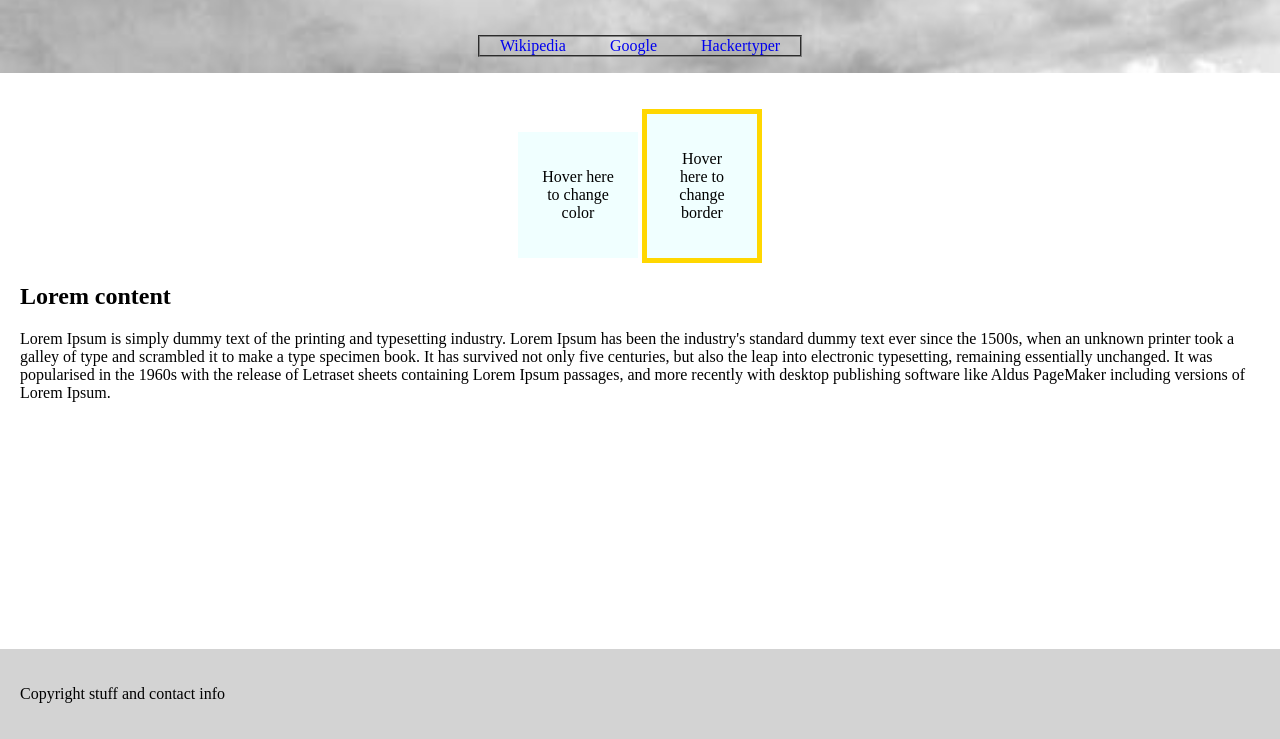
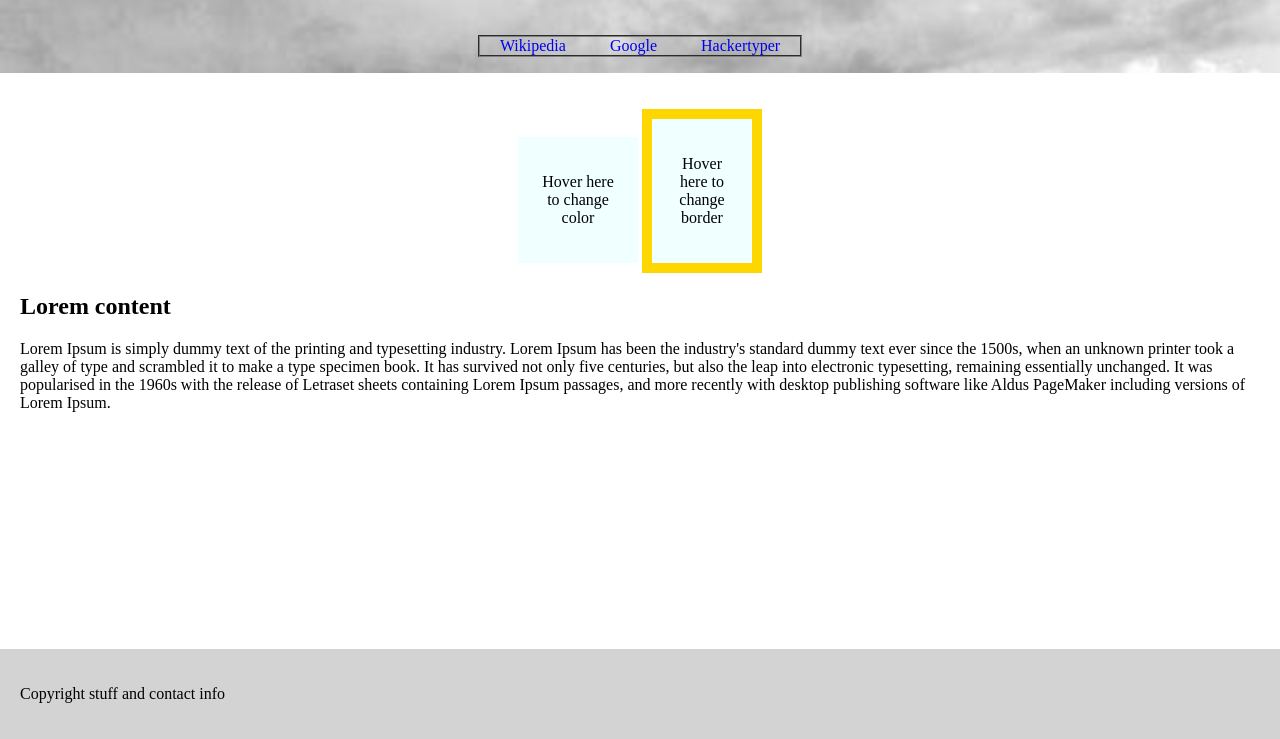
Before and after one commit to templareeb/templareeb.github.io, a plain HTML site: page index.html in a window 1280 px wide. In both pictures the pointer is over the element "Hover here to change border". Shown: the part 61-800 px from the top of the page. Drawn offline with Linux system fonts and the light colour scheme.

Commit message:
Update style.css
added a broader border on the ID borderchange

```diff
--- a/style.css
+++ b/style.css
@@ -51,7 +51,7 @@ header li {
     margin: 0 auto;
 }
 #borderchange:hover{
-	border: 5px solid gold;
+	border: 10px solid gold;
 }
 #colorchange:hover {
     background-color: gold;
```
